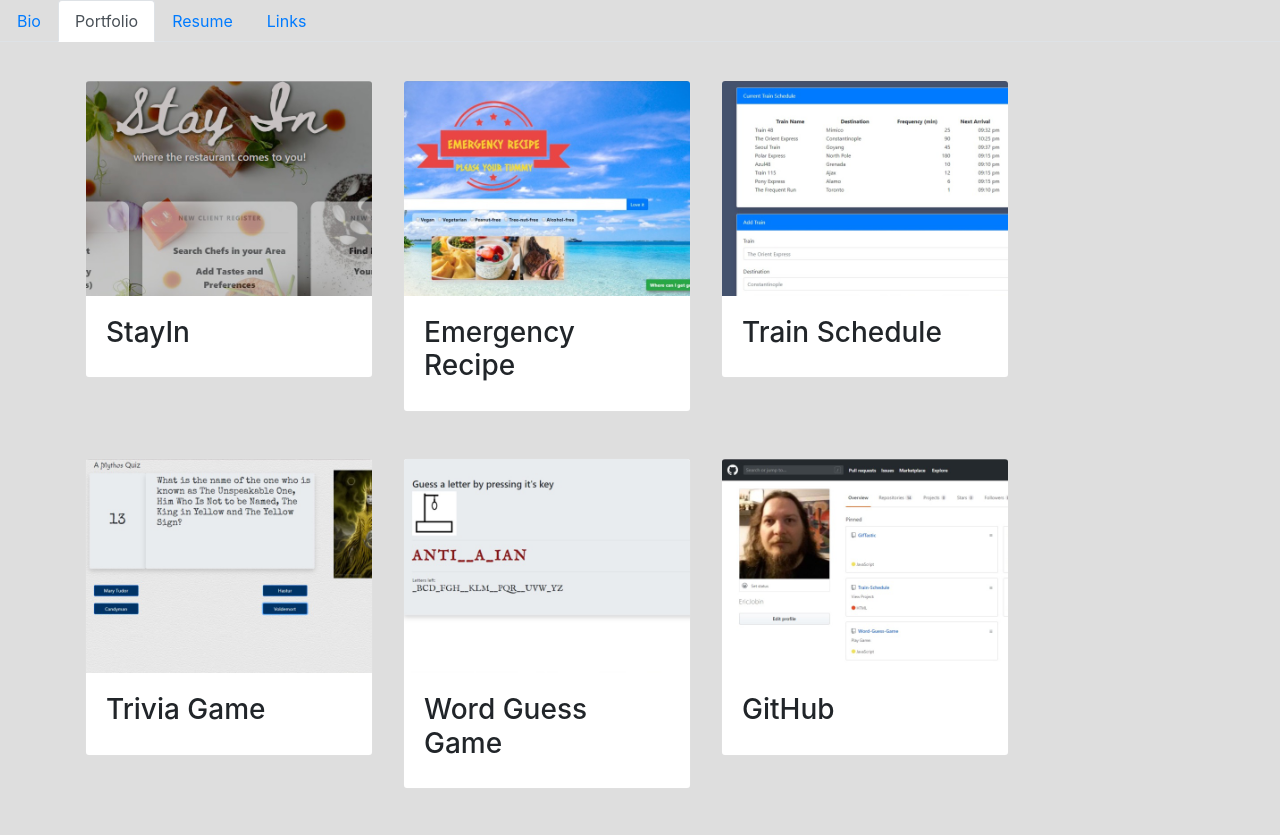
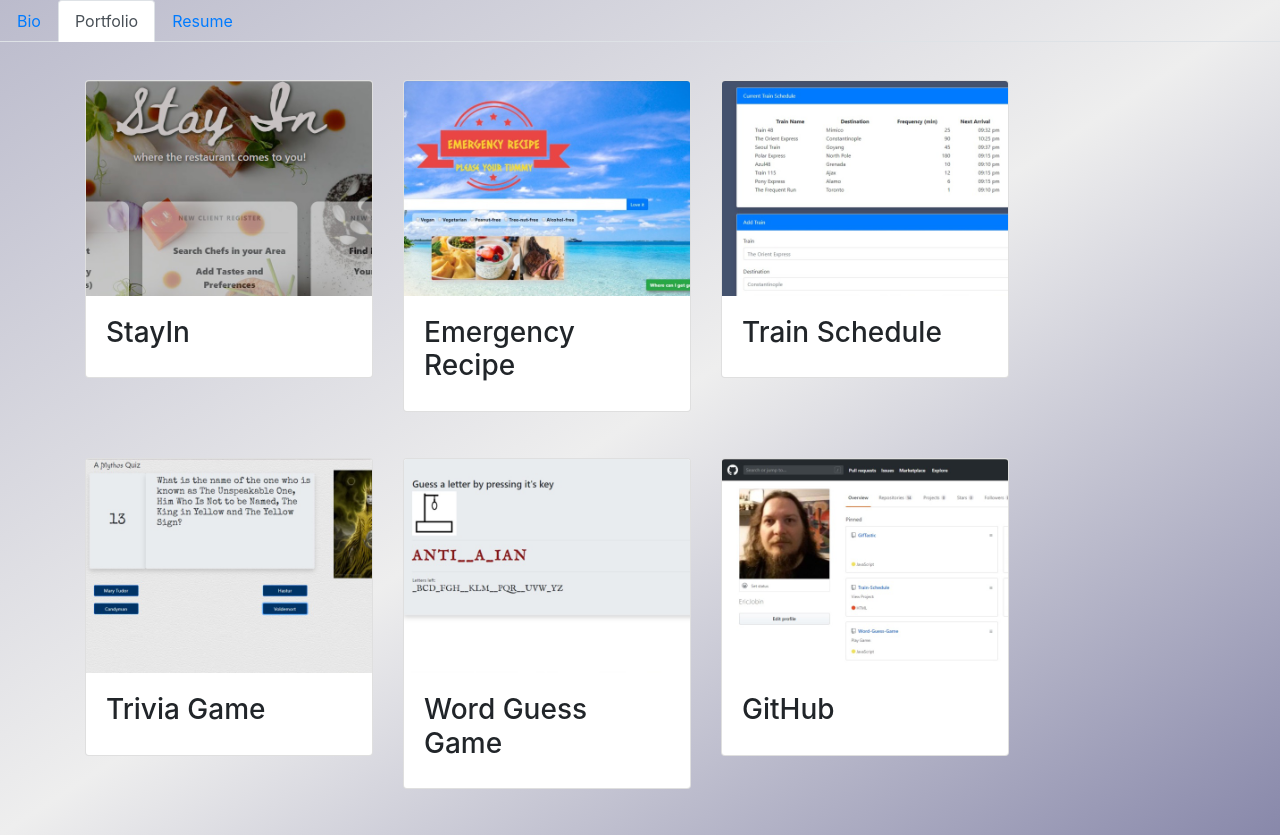
Before and after one commit to EricJobin/ericjobin, a React (Create React App) app: page / in a window 1280 px wide. Both pictures are taken after a click on the element "Portfolio". Built offline with nearby package versions, Linux system fonts and the light colour scheme.

Commit message:
Removed most commented out code, replaced holder text

```diff
--- a/src/Components/Portfolio.js
+++ b/src/Components/Portfolio.js
@@ -1,17 +1,9 @@
 import React, { Component } from "react";
 import PortfolioCard from "./PortfolioCard"
-
-// import Jumbotron from 'react-bootstrap/Jumbotron'
 
 //Bootstrap Components
 import Container from 'react-bootstrap/Container';
 import Row from 'react-bootstrap/Row';
-// import Col from 'react-bootstrap/Col';
-// import Card from 'react-bootstrap/Card';
-// import Button from 'react-bootstrap/Button';
-
-//Assets
-// import StayIn from "../Assets/stayIn640x480.jpg";
 
 //Data
 import cards from "../portfolioData.json"
@@ -19,39 +11,8 @@
 
 const styles = {
 	backdrop: {
-		// backgroundColor: "green",
-		// minHeight: "94vh",
-		paddingTop: "3%",
-		// margin: "0",
-
+			paddingTop: "3%",
 	},
-	// card: {
-    //     width: "18rem",
-    //     marginBottom: "5%",
-		// float: "left",
-		// margin: "2% 5% 5% 5%",
-		// width: "100%",
-	// },
-	col: {
-		// backgroundColor: "rgba(255,255,255,.6)",
-		// padding: "0% 2%",
-		// margin: "2%",
-		// minHeight: "54vh",
-		// position:"realative",
-    },
-    row: {
-		// backgroundColor: "rgba(255,255,255,.6)",
-		// padding: "0",
-		// margin: "0",
-		// width:"100%"
-		// minHeight: "54vh",
-		// position:"realative",
-	},
-	container: {
-		// padding: "0",
-		// margin: "0",
-		// width:"100%"
-	}
 };
 
 class Portfolio extends Component {
@@ -62,8 +23,8 @@
 			<div style={ { display: this.props.display ? '' : 'none' } }>
 
 				<div style = {styles.backdrop}>
-                    <Container style={styles.container}>
-                        <Row style={styles.row}>
+                    <Container>
+                        <Row>
 
                             {cards.map(
                                 (cards, i) => (<PortfolioCard
--- a/src/Pages/Home.js
+++ b/src/Pages/Home.js
@@ -2,22 +2,13 @@
 import AboutMe from "../Components/AboutMe";
 import Portfolio from "../Components/Portfolio";
 import Resume from "../Components/Resume";
-// import Links from "../Components/Links";
-// import Modal from "../Components/Modal";
 
 import Nav from 'react-bootstrap/Nav';
 
 const styles = {
-	navStyle: {
-		// background: "gray",
-		// height: "7vh",
-		// padding: "0",
-		// margin: "0",
-	},
 	backdrop: {
-		backgroundColor: "rgb(222,222,222)",
 		minHeight: "100vh",
-		// paddingTop: "2%",
+		backgroundImage: "linear-gradient(to bottom right, #bbbbcc, #eeeeee, #8888aa)",
 	}
 };
 
@@ -27,20 +18,15 @@
 		showaboutme: true,
 		showportfolio: false,
 		showresume: false,
-		showlinks: false,
-		// showmodal: false,
-		// show: false,
-		// TEMP
-
+		// showlinks: false,
 	};
 
 	tabclick = (tab)=>{
 		this.setState({ showaboutme: tab==="bio" ? true : false })
 		this.setState({ showportfolio: tab==="port" ? true : false })
 		this.setState({ showresume: tab==="cv" ? true : false })
-		this.setState({ showlinks: tab==="link" ? true : false })
-		// TEMP
-		// this.setState({ showmodal: tab==="Modal" ? true : false })
+		// this.setState({ showlinks: tab==="link" ? true : false })
+
 		console.log(this.state)
 	}
 
@@ -50,7 +36,7 @@
 		return(
 
 			<div style = {styles.backdrop}>
-				<Nav variant="tabs" defaultActiveKey="Bio" style = {styles.navStyle}>
+				<Nav variant="tabs" defaultActiveKey="Bio">
 					<Nav.Item onClick={() => this.tabclick('bio')}>
 						<Nav.Link eventKey="Bio">Bio</Nav.Link>
 					</Nav.Item>
@@ -60,22 +46,14 @@
 					<Nav.Item onClick={() => this.tabclick('cv')}>
 						<Nav.Link eventKey="Resume">Resume</Nav.Link>
 					</Nav.Item>
-					<Nav.Item onClick={() => this.tabclick('link')}>
+					{/* <Nav.Item onClick={() => this.tabclick('link')}>
 						<Nav.Link eventKey="Links">Links</Nav.Link>
-					</Nav.Item>
-					{/* TEMP */}
-					{/* <Nav.Item onClick={() => this.tabclick('Modal')}>
-						<Nav.Link eventKey="Modal">Modal</Nav.Link>
 					</Nav.Item> */}
-					{/* TEMP */}
+
 				</Nav>
 				<AboutMe display={this.state.showaboutme} />
 				<Portfolio display={this.state.showportfolio}/>
 				<Resume display={this.state.showresume}/>
-				{/* <Links/> */}
-				{/* TEMP */}
-				{/* <Modal display={this.state.showmodal}/> */}
-
 			</div>
 		)
 	}
```
Also changed, not shown: src/Components/AboutMe.js (+2 -8 lines), src/Components/Modal.js (deleted, +0 -47 lines), src/Components/PortfolioCard.js (+1 -11 lines), src/Components/cardstyle.css (+0 -7 lines).
